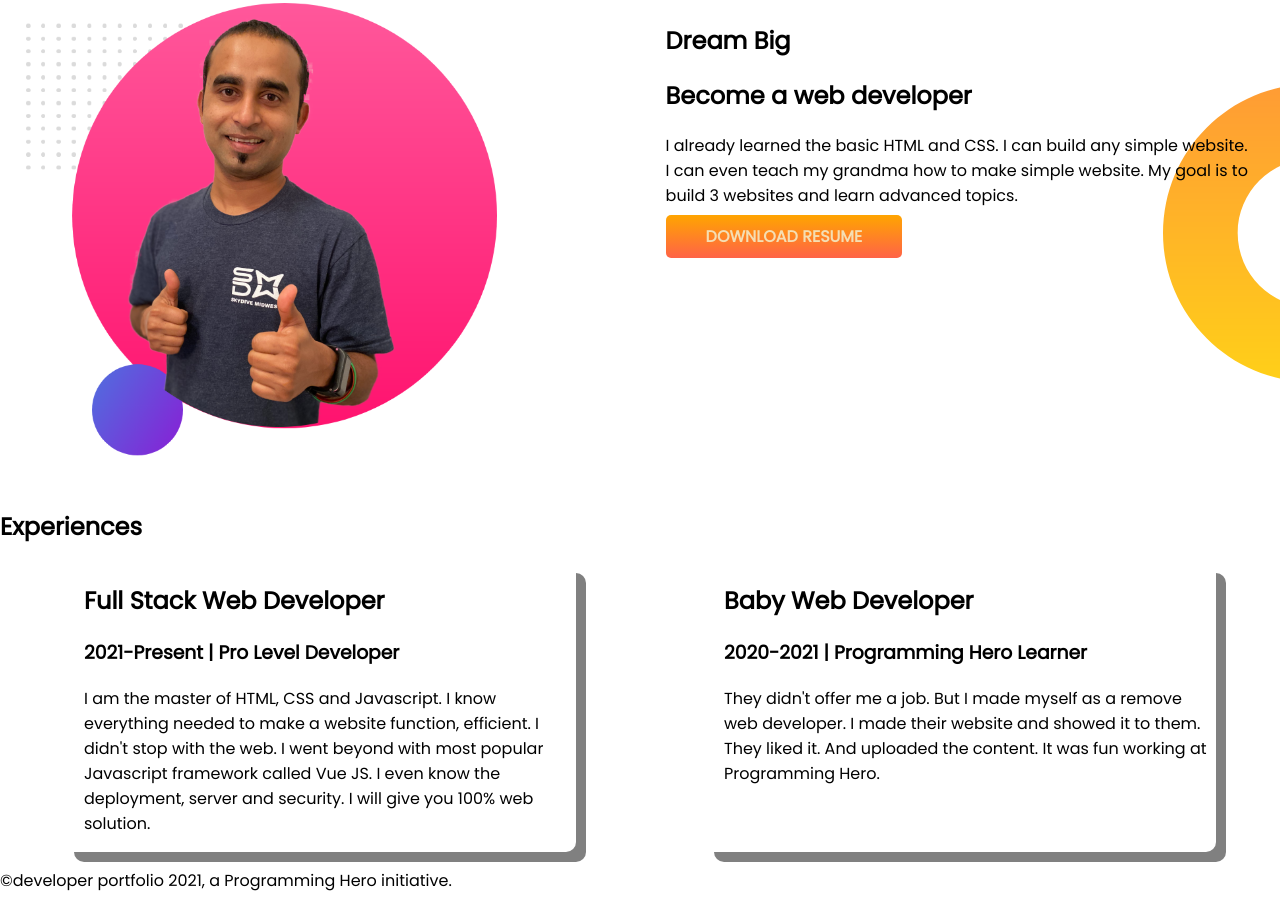
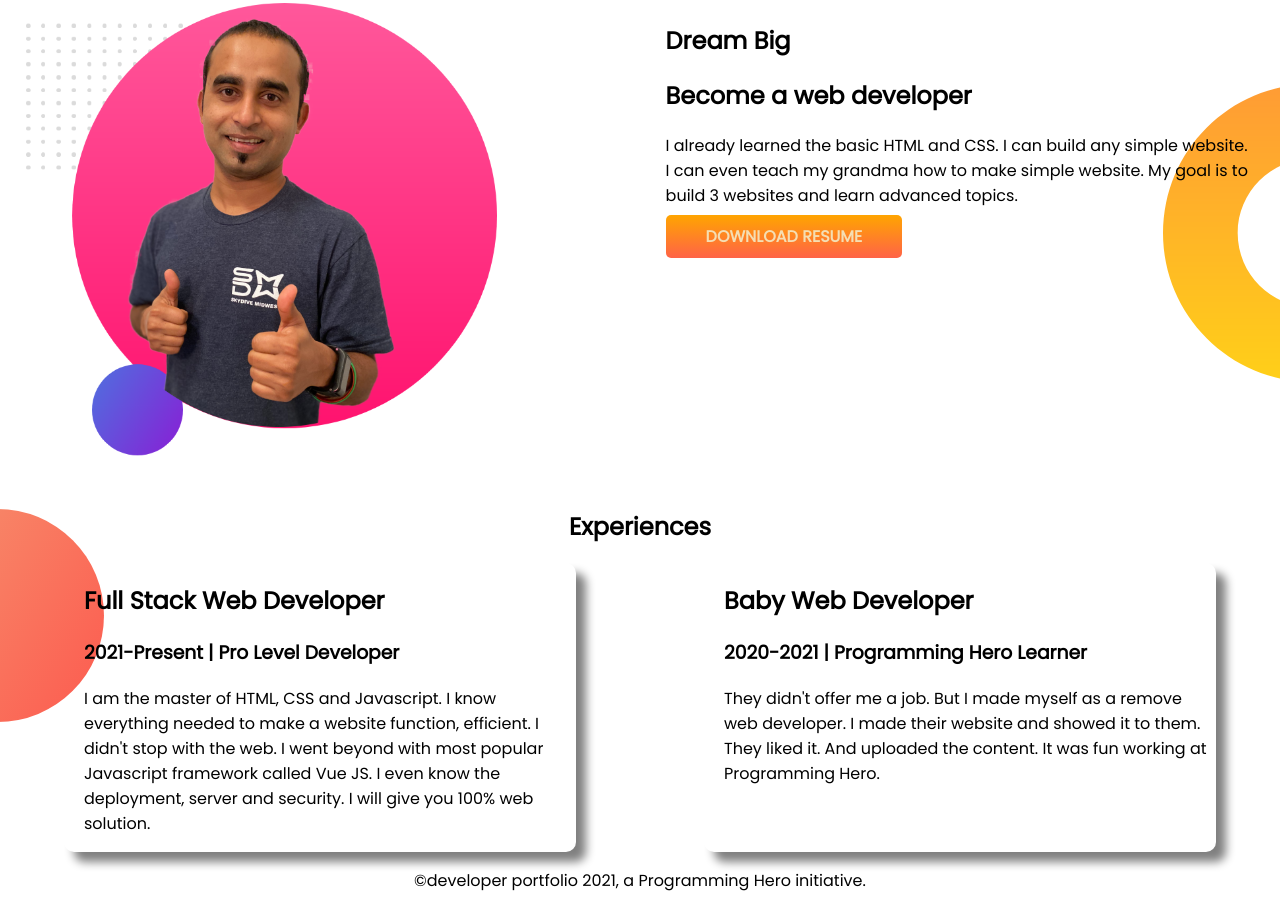
Before and after one commit to roxy1992/developer-portfolio, a plain HTML site: page index.html in a window 1280 px wide. Shown: the part 548-1457 px from the top of the page. Drawn offline with Linux system fonts and the light colour scheme.

Commit message:
added footer

```diff
--- a/index.html
+++ b/index.html
@@ -45,7 +45,7 @@
         </div>
     </section>
     <section class="experiences-area">
-        <h1>Experiences</h1>
+        <h1 class="tex-flex">Experiences</h1>
         <div class="flexible-container">
             <div class="experience-item">
                 <h2>Full Stack Web Developer</h2>
@@ -67,7 +67,7 @@
         </div>
     </section>
     <footer>
-        <p>©developer portfolio 2021, a Programming Hero initiative.</p>
+        <p class="footer-tex">©developer portfolio 2021, a Programming Hero initiative.</p>
     </footer>
 
 
--- a/style.css
+++ b/style.css
@@ -38,5 +38,15 @@ body{
     margin-right: 5%;
     padding-left: 20px;
     border-radius: 10px;
-    box-shadow: 10px 10px grey;
+    box-shadow: 10px 10px 10px grey;
 }
+.experiences-area{
+    background-image: url(images/exp-bg.png);
+    background-repeat: no-repeat;
+}
+.tex-flex{
+    text-align: center;
+}
+.footer-tex{
+    text-align: center;
+}
```
